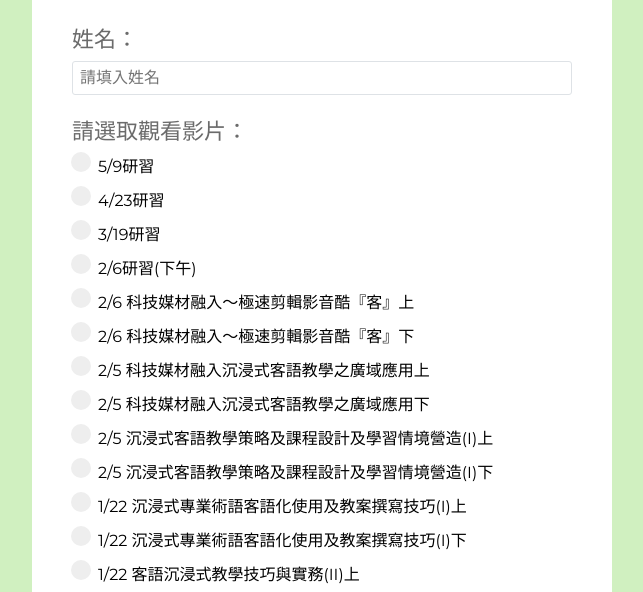
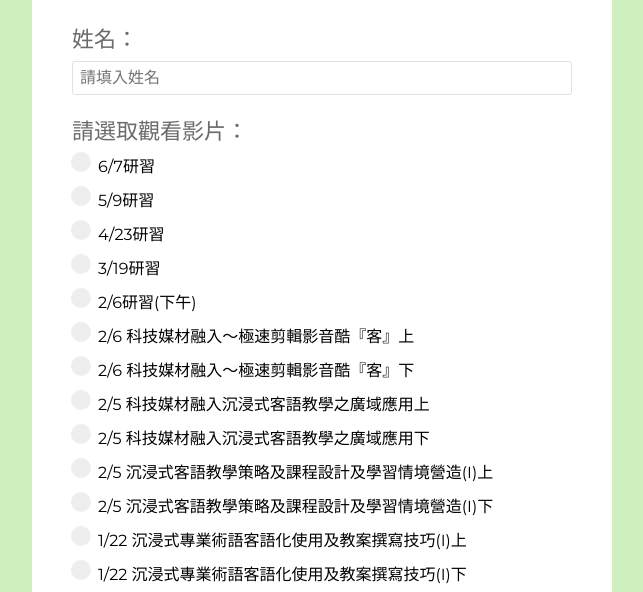
Before and after one commit to rayhomechen/tycghakka, a plain HTML site: page index.html in a window 1280 px wide. Shown: the part 179-771 px from the top of the page, without its empty margins (318-961 px from the left). Drawn offline with Linux system fonts and the light colour scheme.

Commit message:
Update index.html

```diff
--- a/index.html
+++ b/index.html
@@ -26,6 +26,9 @@
 
             <div class="form-group">
                 <label for="choice"> 請選取觀看影片： </label>
+                <div class="radio-group">
+                    <input type="radio" name="choice" id="19" value="6/7研習"><label for="1"> 6/7研習 </label>
+                </div>
                 <div class="radio-group">
                     <input type="radio" name="choice" id="1" value="5/9研習"><label for="1"> 5/9研習 </label>
                 </div>
@@ -98,6 +101,7 @@
 
     // 各選項對應的 YouTube URL
 	const youtubeLinks = {
+	  "6/7研習": "https://youtu.be/BNxXPM91-Mw",
 	  "5/9研習": "https://youtu.be/gESqvbIQgBo",
 	  "4/23研習": "https://youtu.be/KtgVvaRHG0E",
 	  "3/19研習": "https://youtu.be/j1iKokrAA5Q",
```
